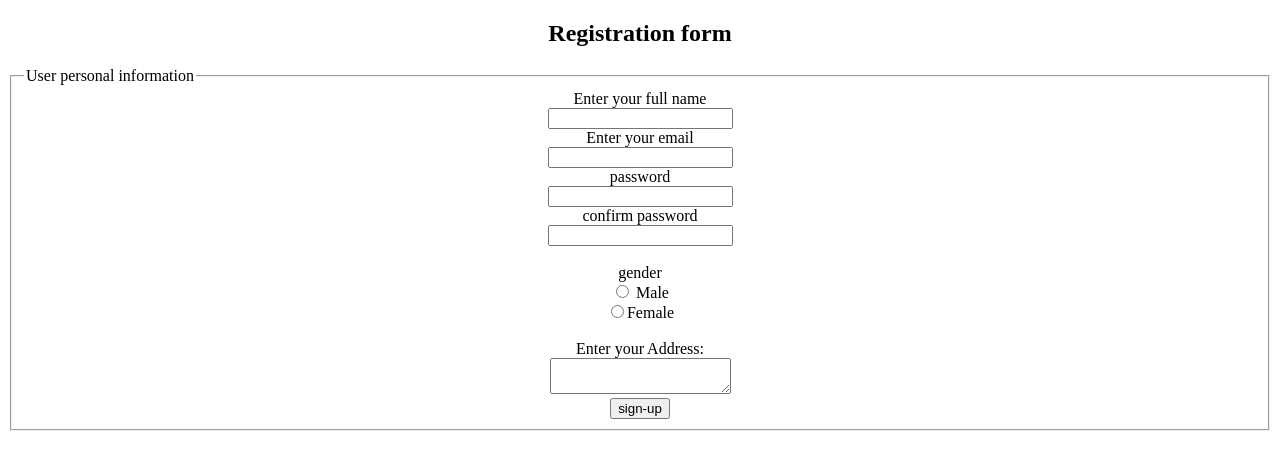
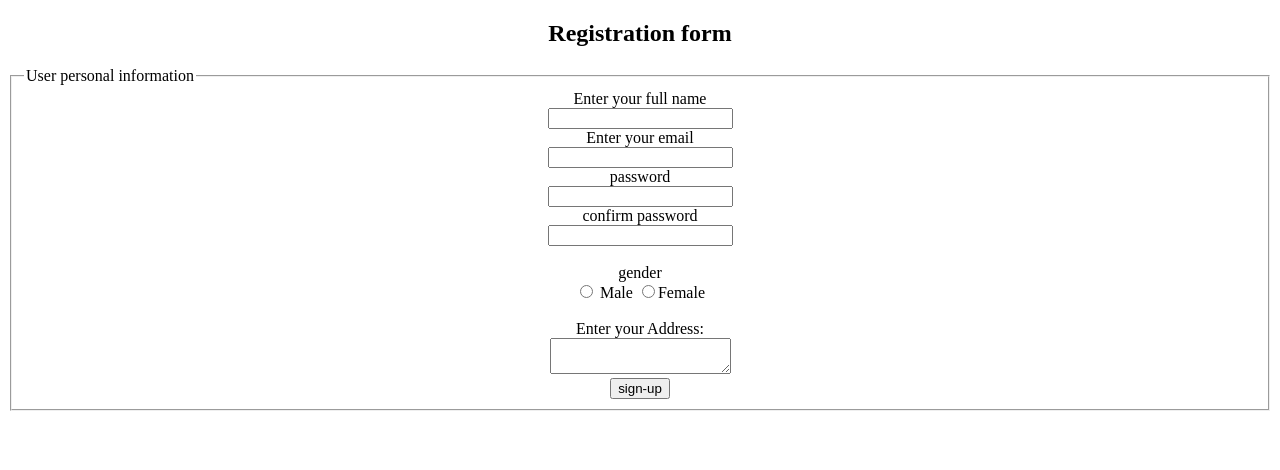
Before and after one commit to salluddin/gitPractise1, a plain HTML site: page index.html in a window 1280 px wide. Drawn offline with Linux system fonts and the light colour scheme.

Commit message:
remove br line

```diff
--- a/index.html
+++ b/index.html
@@ -20,7 +20,7 @@
              <label>confirm password</label><br>
              <input type="password" name="pass"><br>
              <br><label>gender</label><br>
-             <input type="radio" id="gender" name="gender" value="male"/> Male  <br>
+             <input type="radio" id="gender" name="gender" value="male"/> Male
              <input type="radio" id="gender" name="gender" value="female"/>Female <br/>
 
               <br>Enter your Address:<br>
```
